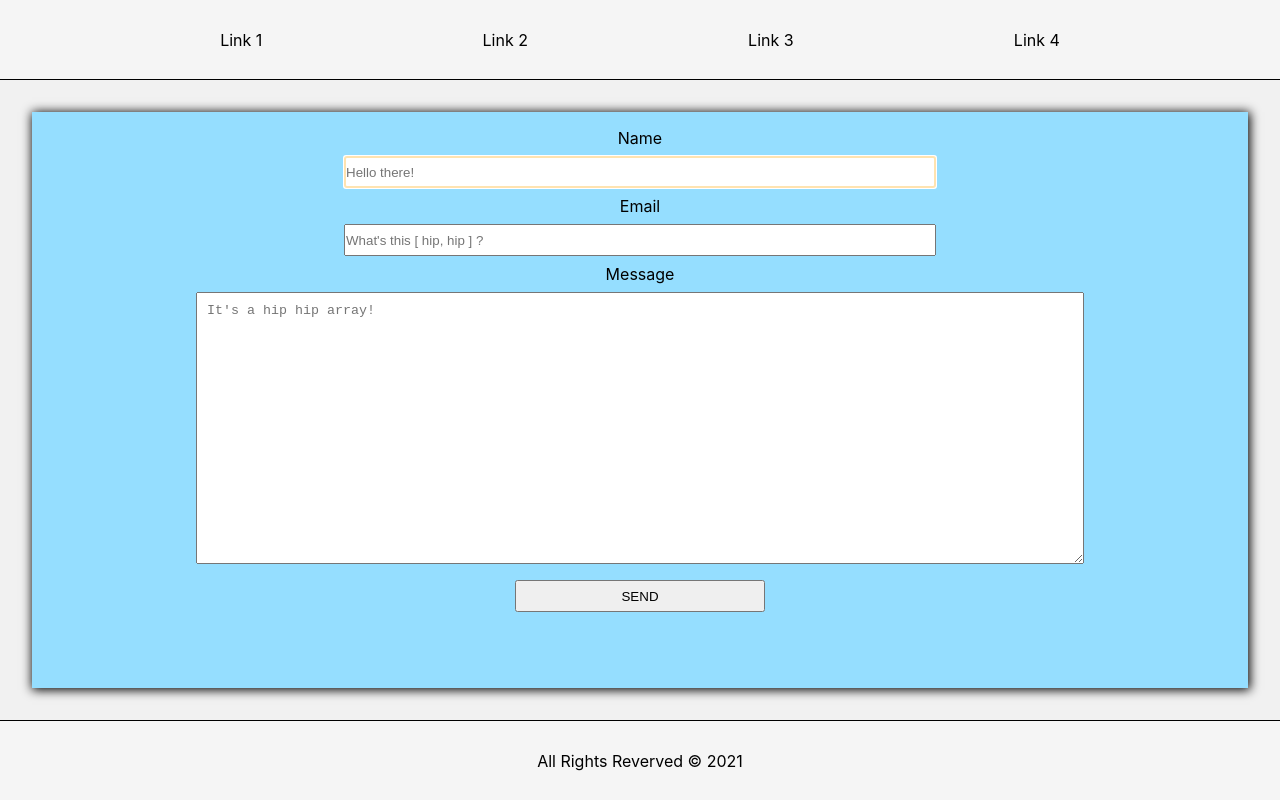
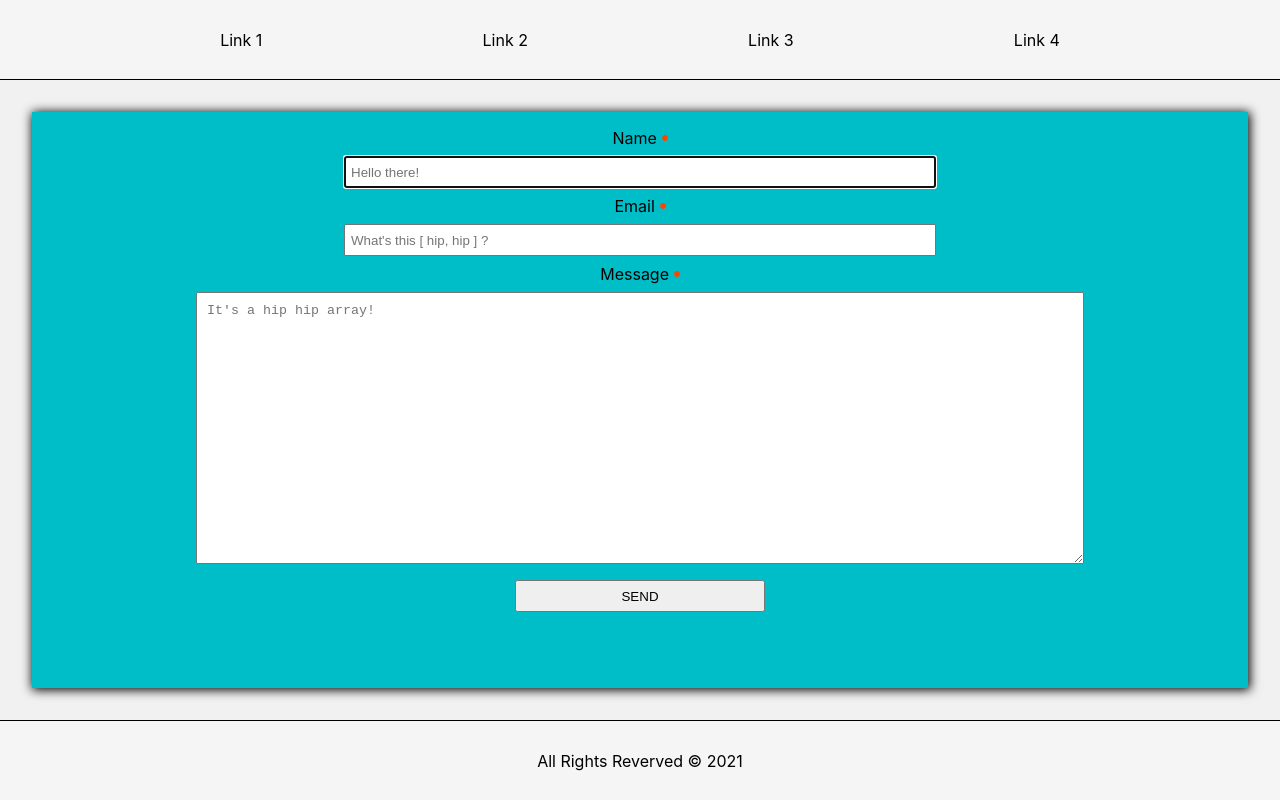
Before and after one commit to mbocon/EmailJS_tutorial, a React (Create React App) app: page / in a window 1280 px wide. Built offline with nearby package versions, Linux system fonts and the light colour scheme.

Commit message:
adds dev branch with fontAwesome

```diff
--- a/package.json
+++ b/package.json
@@ -3,6 +3,10 @@
   "version": "0.1.0",
   "private": true,
   "dependencies": {
+    "@fortawesome/fontawesome-svg-core": "^1.2.35",
+    "@fortawesome/free-brands-svg-icons": "^5.15.3",
+    "@fortawesome/free-solid-svg-icons": "^5.15.3",
+    "@fortawesome/react-fontawesome": "^0.1.15",
     "@testing-library/jest-dom": "^5.11.4",
     "@testing-library/react": "^11.1.0",
     "@testing-library/user-event": "^12.1.10",
--- a/src/App.css
+++ b/src/App.css
@@ -2,7 +2,7 @@
    box-sizing: border-box;
    padding: 0;
    margin: 0;
- }
+}
 
 .App {
    text-align: center;
--- a/src/App.js
+++ b/src/App.js
@@ -2,9 +2,6 @@ import './App.css';
 import ContactForm from './Components/ContactForm/ContactForm';
 
 function App() {
-  let year = new Date();
-  year = year.getFullYear();
-
   return (
     <div className="App">
       <header>
@@ -21,7 +18,7 @@ function App() {
         <ContactForm />
       </main>
       <footer>
-        <p>All Rights Reverved &copy; {year}</p>
+        <p>All Rights Reverved &copy; {new Date().getFullYear()}</p>
       </footer>
     </div>
   );
--- a/src/Components/ContactForm/ContactForm.css
+++ b/src/Components/ContactForm/ContactForm.css
@@ -1,5 +1,5 @@
 .contact {
-   background-color: #95deff;
+   background-color: #00bec8;
    height: 100%;
    padding: 1rem;
    box-shadow: 1px 1px 10px 1px #000;
@@ -11,15 +11,17 @@
    flex-direction: column;
 }
 
+.contact-form > label {
+   display: flex;
+   justify-content: center;
+   align-items: center;
+}
+
 .contact-form > input {
    height: 2rem;
    width: 50%;
    margin: 0.5rem auto;
-}
-
-.contact-form > input:focus,
-.contact-form > textarea:focus {
-   outline-color: #ffe3b0 !important;
+   padding: 5px;
 }
 
 .contact-form > textarea {
@@ -39,3 +41,68 @@
    background-color: #00000040;
    cursor: pointer;
 }
+
+.alert {
+   text-align: center;
+   padding: 10px;
+   font-size: 1.2rem;
+   font-weight: 600;
+   background: #00df6c;
+   border-radius: 0 3rem 0 3rem;
+}
+
+.required {
+   color: #ff4400;
+   font-size: 6px;
+   margin-left: 0.3rem;
+}
+
+.filled {
+   color: #1aff00;
+   font-size: 6px;
+   margin-left: 0.3rem;
+}
+
+/*
+=======================================
+==>        Animations
+=========================================
+*/
+
+.animated {
+   -webkit-animation-duration: 1s;
+   animation-duration: 1s;
+   -webkit-animation-fill-mode: both;
+   animation-fill-mode: both;
+}
+
+.fadeInUp {
+   -webkit-animation-name: fadeInUp;
+   animation-name: fadeInUp;
+}
+
+/************************
+ =       Fade UP
+ *************************/
+
+@keyframes fadeInUp {
+   from {
+      opacity: 0;
+      visibility: hidden;
+      -webkit-transform: translate3d(0, 40px, 0);
+      transform: translate3d(0, 40px, 0);
+   }
+
+   to {
+      visibility: visible;
+      opacity: 1;
+      -webkit-transform: none;
+      transform: none;
+   }
+}
+
+/*
+ =======================================
+ ==>        END-Animations
+ =======================================
+ */
--- a/src/Components/ContactForm/ContactForm.js
+++ b/src/Components/ContactForm/ContactForm.js
@@ -1,7 +1,17 @@
+import { useState } from "react";
 import emailjs from "emailjs-com";
 import "./ContactForm.css";
+import { FontAwesomeIcon } from "@fortawesome/react-fontawesome";
+import { faCircle } from "@fortawesome/free-solid-svg-icons";
 
 export default function ContactForm() {
+   const [messageSent, setMessageSent] = useState(false);
+   const [isFilled, setisFilled] = useState({
+      name: false,
+      email: false,
+      message: false,
+   });
+
    function sendEmail(e) {
       e.preventDefault();
       emailjs
@@ -14,6 +24,15 @@ export default function ContactForm() {
          .then(
             result => {
                console.log(result.text);
+               setMessageSent(true);
+               setTimeout(() => {
+                  setMessageSent(false);
+                  setisFilled({
+                     name: false,
+                     email: false,
+                     message: false,
+                  });
+               }, 3000);
             },
             error => {
                console.log(error.text);
@@ -22,33 +41,148 @@ export default function ContactForm() {
       e.target.reset();
    }
 
+   function filled(e) {
+      const nameField = document.getElementById("name");
+      const emailField = document.getElementById("email");
+      const messageField = document.getElementById("message");
+      console.log(
+         nameField.value.length,
+         emailField.value.length,
+         messageField.value.length
+      );
+
+      if (nameField.value.length !== 0) {
+         setisFilled({
+            name: true,
+            email: false,
+            message: false,
+         });
+      }
+
+      if (emailField.value.length !== 0) {
+         setisFilled({
+            name: false,
+            email: true,
+            message: false,
+         });
+      }
+
+      if (messageField.value.length !== 0) {
+         setisFilled({
+            name: false,
+            email: false,
+            message: true,
+         });
+      }
+
+      if (nameField.value.length !== 0 && emailField.value.length !== 0) {
+         setisFilled({
+            name: true,
+            email: true,
+            message: false,
+         });
+      }
+
+      if (nameField.value.length !== 0 && messageField.value.length !== 0) {
+         setisFilled({
+            name: true,
+            email: false,
+            message: true,
+         });
+      }
+
+      if (emailField.value.length !== 0 && messageField.value.length !== 0) {
+         setisFilled({
+            name: false,
+            email: true,
+            message: true,
+         });
+      }
+
+      if (
+         nameField.value.length !== 0 &&
+         emailField.value.length !== 0 &&
+         messageField.value.length !== 0
+      ) {
+         setisFilled({
+            name: true,
+            email: true,
+            message: true,
+         });
+      }
+
+      if (
+         nameField.value.length === 0 &&
+         emailField.value.length === 0 &&
+         messageField.value.length === 0
+      ) {
+         setisFilled({
+            name: false,
+            email: false,
+            message: false,
+         });
+      }
+   }
+
    return (
       <div className="contact">
+         {messageSent ? (
+            <div className="alert animated fadeInUp">
+               Your message has been sent
+            </div>
+         ) : (
+            ""
+         )}
          <form className="contact-form" onSubmit={sendEmail}>
-            <label htmlFor="name">Name</label>
+            <label htmlFor="name">
+               Name{" "}
+               <span className={isFilled.name === true ? "filled" : "required"}>
+                  <FontAwesomeIcon icon={faCircle} />
+               </span>
+            </label>
             <input
                type="text"
                name="user_name"
                placeholder="Hello there!"
                id="name"
                autoFocus
+               onChange={filled}
                required
             />
-            <label htmlFor="email">Email</label>
+
+            <label htmlFor="email">
+               Email{" "}
+               <span
+                  className={isFilled.email === true ? "filled" : "required"}
+               >
+                  <FontAwesomeIcon icon={faCircle} />
+               </span>
+            </label>
             <input
                type="email"
                name="user_email"
                placeholder="What's this [ hip, hip ] ?"
                id="email"
+               onChange={filled}
                required
             />
-            <label htmlFor="message">Message</label>
+
+            <label htmlFor="message">
+               Message{" "}
+               <span
+                  className={isFilled.message === true ? "filled" : "required"}
+               >
+                  <FontAwesomeIcon icon={faCircle} />
+               </span>
+            </label>
             <textarea
                name="message"
                placeholder="It's a hip hip array!"
                id="message"
+               onChange={filled}
                required
             />
+
             <input type="submit" value="Send" />
          </form>
       </div>
```
Also changed, not shown: 2 other files (tests, documents, lock files or other folders).
